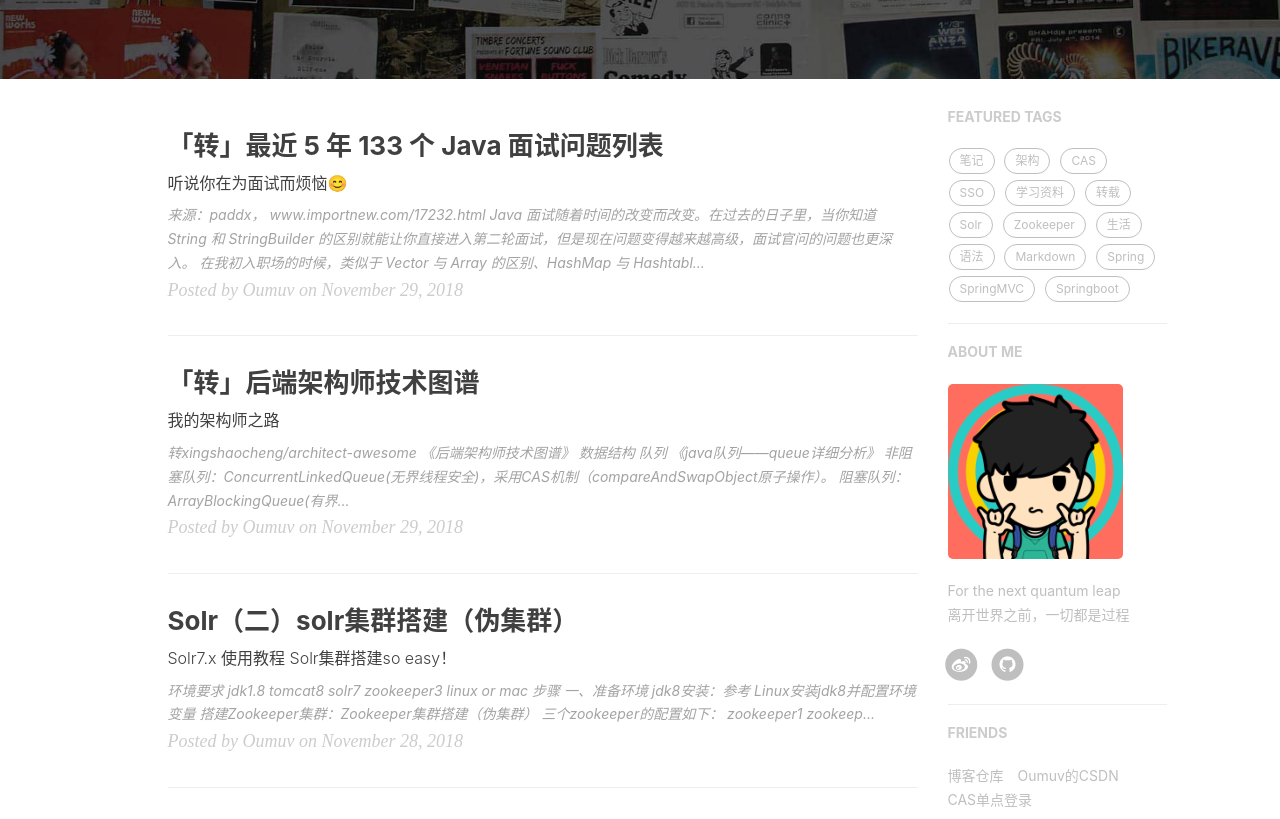
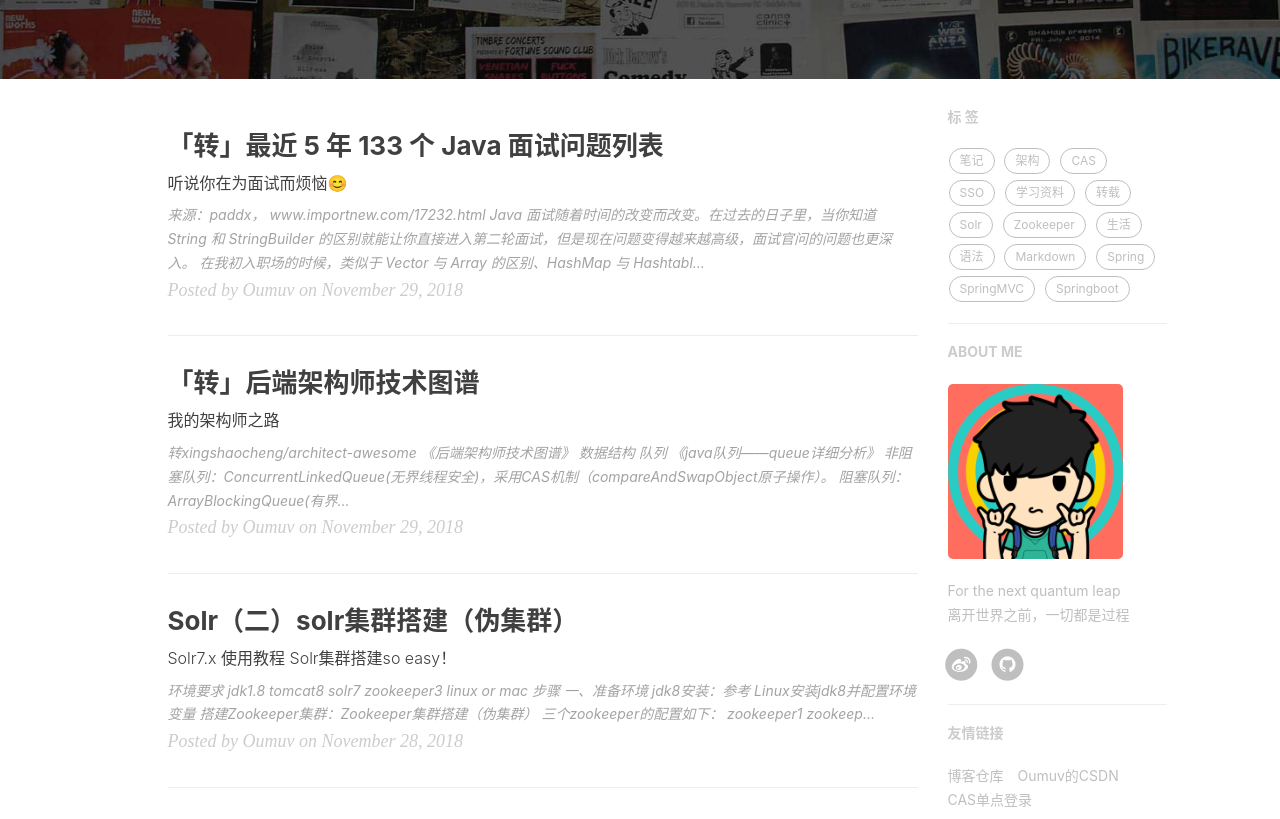
Before and after one commit to Oumuv/Oumuv.github.io, a Jekyll site: the page built from index.html, in a window 1280 px wide and 1400 px high. Shown: the part 339-1158 px from the top of the window. Built offline with Jekyll 4.4.1, drawn with Linux system fonts in a browser that asks for light colours; nearby versions of some CDN libraries; the list of posts is cut into pages by our own code; comment, search, counter and statistics services are not loaded.

Commit message:
20181129

```diff
--- a/_includes/featured-tags.html
+++ b/_includes/featured-tags.html
@@ -7,7 +7,7 @@
     {% if include.bottom %}
         <hr class="hidden-sm hidden-xs">
     {% endif %}
-    <h5><a href="{{'/archive/' | prepend: site.baseurl }}">FEATURED TAGS</a></h5>
+    <h5><a href="{{'/archive/' | prepend: site.baseurl }}">标 签</a></h5>
     <div class="tags">
         {% capture tags %}
         {% comment %}
--- a/_includes/friends.html
+++ b/_includes/friends.html
@@ -1,6 +1,6 @@
 {% if site.friends %}
 <hr>
-<h5>FRIENDS</h5>
+<h5>友情链接</h5>
 <ul class="list-inline">
   {% for friend in site.friends %}
   <li><a href="{{friend.href}}">{{friend.title}}</a></li>
```
